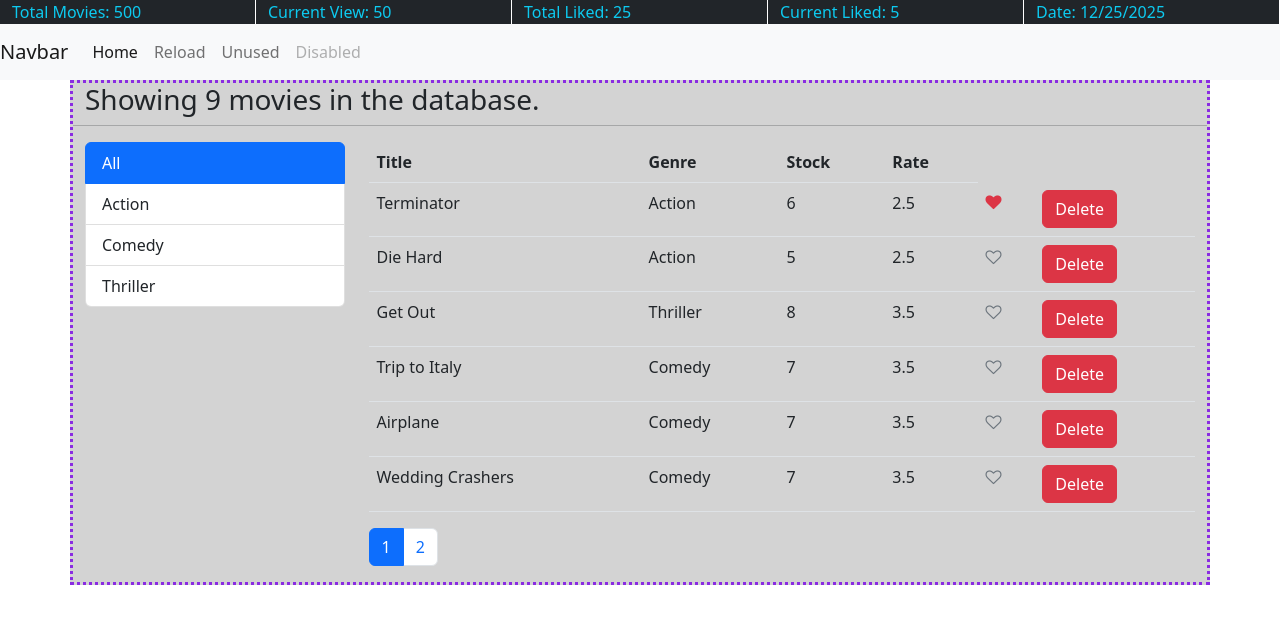
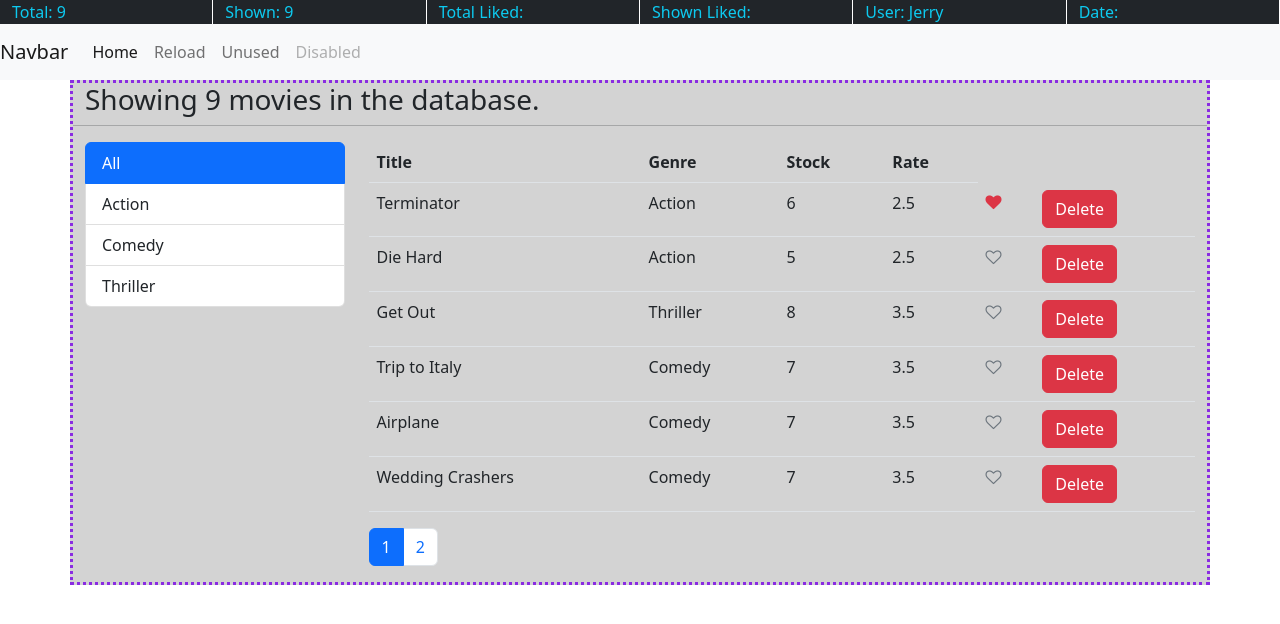
Before and after one commit to JerryHobby/react-playground, a React (Vite) app: page / in a window 1280 px wide. Shown: the top 624 px of the page. Built offline with nearby package versions, Linux system fonts and the light colour scheme.

Commit message:
status bar updates

```diff
--- a/src/App.jsx
+++ b/src/App.jsx
@@ -27,28 +27,7 @@ class App extends Component {
     const genres = getGenres();
     const movies = getMovies();
 
-    const statusBarItems = [
-      {
-        label: 'Total Movies',
-        value: '500',
-      },
-      {
-        label: 'Current View',
-        value: '50',
-      },
-      {
-        label: 'Total Liked',
-        value: '25',
-      },
-      {
-        label: 'Current Liked',
-        value: '5',
-      },
-      {
-        label: 'Date',
-        value: '12/25/2025',
-      },
-    ];
+    const statusBarItems = [];
 
     genres.unshift({ _id: 'all', name: 'All' });
     this.setState({
@@ -63,7 +42,22 @@ class App extends Component {
   componentDidUpdate(prevProps, prevState) {}
 
   render() {
-    const { statusBarItems } = this.state;
+    const {
+      genres,
+      movies,
+      pageSize,
+      currentPage,
+      currentGenre,
+      statusBarItems,
+    } = this.state;
+
+    statusBarItems[0] = { label: 'Total', value: getMovies().length };
+    statusBarItems[1] = { label: 'Shown', value: movies.length };
+    statusBarItems[2] = { label: 'Total Liked', value: '' };
+    statusBarItems[3] = { label: 'Shown Liked', value: '' };
+    statusBarItems[4] = { label: 'User', value: 'Jerry' };
+    statusBarItems[5] = { label: 'Date', value: '' };
+
     console.log('App Rendered ***********');
     let totalItems = 0;
 
@@ -73,11 +67,11 @@ class App extends Component {
         <NavBar />
         <main className="container">
           <Movies
-            genres={this.state.genres}
-            movies={this.state.movies}
-            pageSize={this.state.pageSize}
-            currentPage={this.state.currentPage}
-            currentGenre={this.state.currentGenre}
+            genres={genres}
+            movies={movies}
+            pageSize={pageSize}
+            currentPage={currentPage}
+            currentGenre={currentGenre}
             onDelete={this.handleDeleteMovie}
             onLiked={this.handleLiked}
             onPageChange={this.handlePageChange}
```
